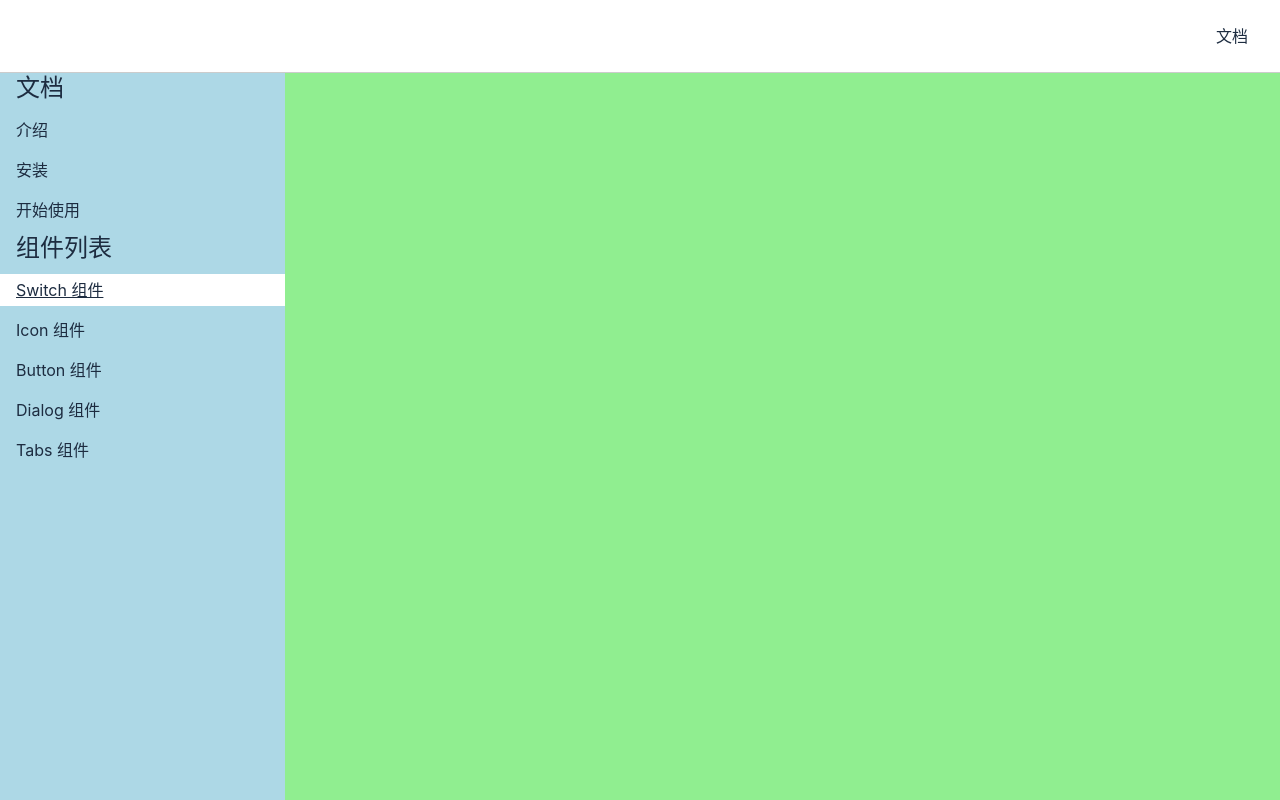
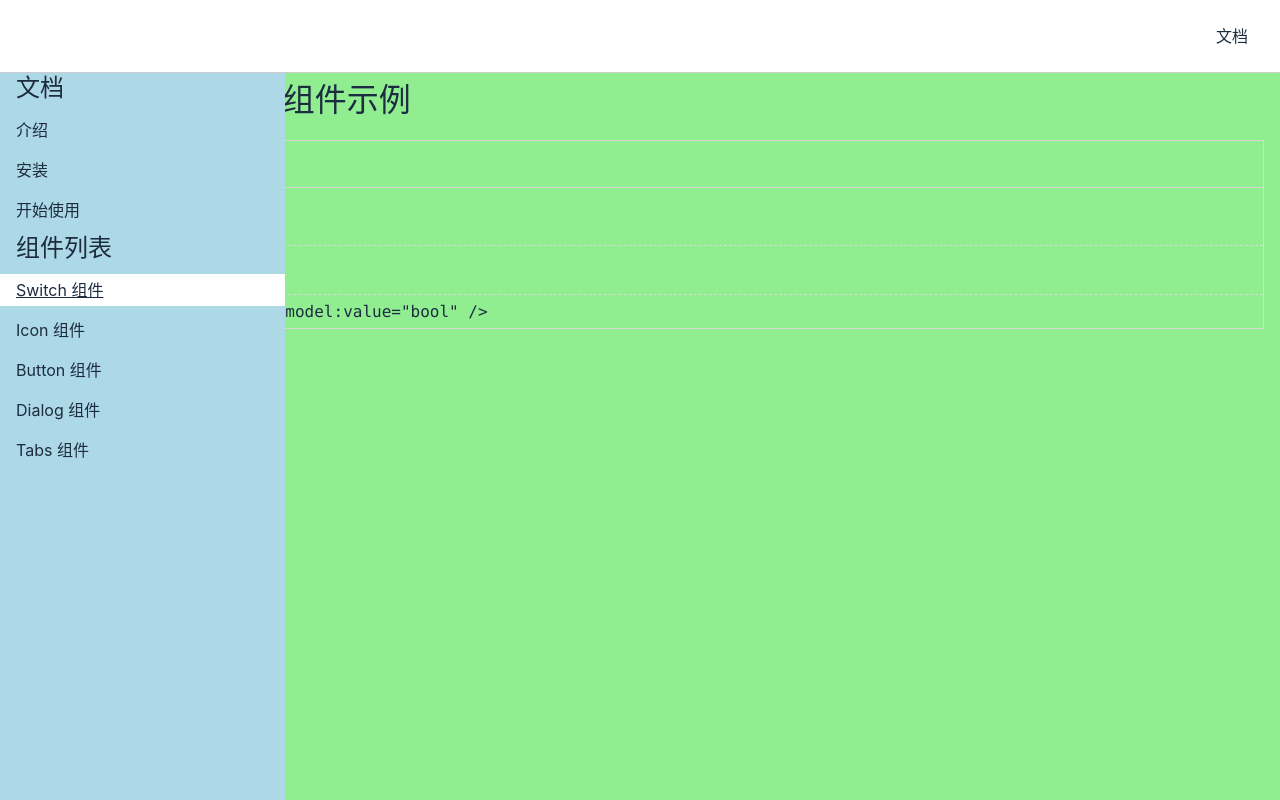
Before and after one commit to Johnsean/lunzi-vue3, a Vue app: page /doc/switch in a window 1280 px wide. Built offline with nearby package versions, Linux system fonts and the light colour scheme.

Commit message:
SwitchDemo样式

```diff
--- a/src/components/SwitchDemo.vue
+++ b/src/components/SwitchDemo.vue
@@ -1,17 +1,59 @@
 <template>
     <div>
-        <Switch  v-model:value="checked"/>
+        <h1>Switch 组件示例</h1>
+        <div class="demo">
+            <h2>常规用法</h2>
+            <div class="demo-component">
+                <Switch v-model:value="checked"/>
+            </div>
+            <div class="demo-actions">
+                <Button>查看代码</Button>
+            </div>
+            <div class="demo-code">
+                <pre>&lt;Switch v-model:value="bool" /&gt;</pre>
+            </div>
+        </div>
     </div>
 </template>
 <script lang="ts">
 import Switch from '../lib/Switch.vue'
+import Button from '../lib/Button.vue'
 import { ref } from 'vue'
 
 export default{
-    components:{ Switch },
+    components:{ Switch, Button },
     setup() {
         const checked = ref(false)
         return {checked}
     }
 }
 </script>
+
+<style lang="scss" scoped>
+$border-color: #d9d9d9;
+.demo {
+  border: 1px solid $border-color;
+  margin: 16px 0 32px;
+  > h2 {
+    font-size: 20px;
+    padding: 8px 16px;
+    border-bottom: 1px solid $border-color;
+  }
+  &-component {
+    padding: 16px;
+  }
+  &-actions {
+    padding: 8px 16px;
+    border-top: 1px dashed $border-color;
+  }
+  &-code {
+    padding: 8px 16px;
+    border-top: 1px dashed $border-color;
+    > pre {
+      line-height: 1.1;
+      font-family: Consolas, 'Courier New', Courier, monospace;
+      margin: 0;
+    }
+  }
+}
+</style>
```
